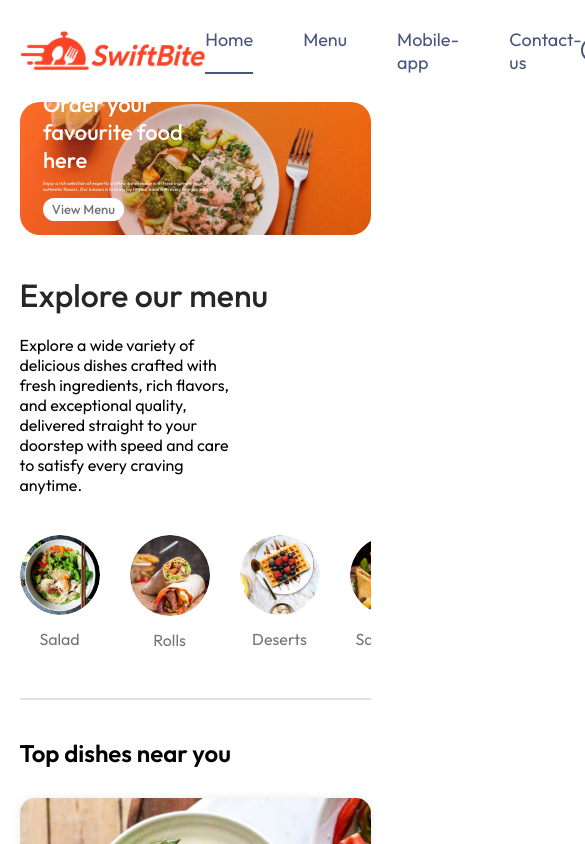
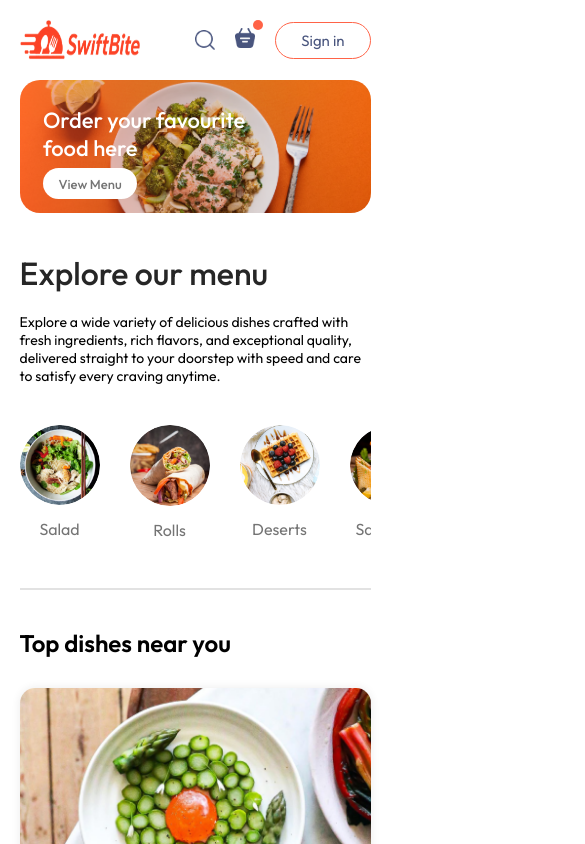
Before and after one commit to amansingh-21/swiftbite-mern, a React (Vite) app in the folder frontend/: page / in a window 390 px wide. Shown: the top 844 px of the page, 585 px wide, since content can reach past the window. Built offline with nearby package versions, Linux system fonts and the light colour scheme.

Commit message:
feat: implement responsive homepage layout

```diff
--- a/frontend/src/components/ExploreMenu/ExploreMenu.css
+++ b/frontend/src/components/ExploreMenu/ExploreMenu.css
@@ -53,3 +53,10 @@
   border:4px solid tomato;
   padding:2px;
 }
+
+@media (max-width:1050px){
+   .explore-menu-text{
+      max-width: 100%;
+      font-size: 14px;
+   }
+}
--- a/frontend/src/components/Footer/Footer.css
+++ b/frontend/src/components/Footer/Footer.css
@@ -50,3 +50,15 @@
    background-color: grey;
    border: none;
 }
+
+@media (max-width:750px){
+   .footer-content{
+      display: flex;
+      flex-direction: column;
+      gap: 35px;
+   }
+
+   .footer-copyright{
+      text-align: center;
+   }
+}
--- a/frontend/src/components/Header/Header.css
+++ b/frontend/src/components/Header/Header.css
@@ -40,3 +40,24 @@
   font-size: max(1vw, 13px);
   border-radius: 50px;
 }
+
+@media (max-width: 1050px){
+
+  .header-contents{
+      max-width: 45%;
+  }
+}
+
+@media (max-width:750px){
+   .header-contents{
+      max-width: 65%;
+   }
+
+   .header-contents p{
+      display: none;
+   }
+
+   .header-contents button{
+      padding: 2vw 4vw;
+   }
+}
--- a/frontend/src/components/Navbar/Navbar.css
+++ b/frontend/src/components/Navbar/Navbar.css
@@ -61,3 +61,56 @@
     top:-8px;
     right:-8px;
 }
+
+@media (max-width:1050px) {
+    .navbar .logo{
+        width: 140px;
+    }
+
+    .navbar-menu{
+        gap: 20px;
+        font-size: 17px;
+    }
+
+    .navbar-right{
+        gap: 30px;
+    }
+
+    .navbar-right img{
+        width: 22px;
+    }
+
+    .navbar-right button{
+        padding:8px 25px;
+    }
+}
+
+@media (max-width:900px) {
+    .navbar .logo{
+        width: 120px;
+    }
+
+    .navbar-menu{
+        gap: 15px;
+        font-size: 16px;
+    }
+
+    .navbar-right{
+        gap: 20px;
+    }
+
+    .navbar-right img{
+        width: 20px;
+    }
+
+    .navbar-right button{
+        padding:8px 25px;
+        font-size: 15px;
+    }
+}
+
+@media (max-width:750px){
+    .navbar-menu{
+        display: none;
+    }
+}
--- a/frontend/src/components/Navbar/Navbar.jsx
+++ b/frontend/src/components/Navbar/Navbar.jsx
@@ -2,6 +2,7 @@
 import './Navbar.css'
 import {assets} from '../../assets/assets'
 import { useState } from 'react'
+import { Link } from 'react-router'
 
 const Navbar = () => {
    const [menu, setMenu] = useState("Home");
@@ -9,10 +10,10 @@
        <div className='navbar'>
          <img src={assets.logo} className='logo'/>
          <ul className='navbar-menu'>
-            <li className={menu === "Home" ? "active" : ""} onClick={() => setMenu("Home")}>Home</li>
-            <li className={menu === "Menu" ? "active" : ""} onClick={() => setMenu("Menu")}>Menu</li>
-            <li className={menu === "Mobile-app" ? "active" : ""} onClick={() => setMenu("Mobile-app")}>Mobile-app</li>
-            <li className={menu === "Contact-us" ? "active" : ""} onClick={() => setMenu("Contact-us")}>Contact-us</li>
+            <Link to='/' className={menu === "Home" ? "active" : ""} onClick={() => setMenu("Home")}>Home</Link>
+            <a href='#explore-menu' className={menu === "Menu" ? "active" : ""} onClick={() => setMenu("Menu")}>Menu</a>
+            <a href='#app-download' className={menu === "Mobile-app" ? "active" : ""} onClick={() => setMenu("Mobile-app")}>Mobile-app</a>
+            <a href='#footer' className={menu === "Contact-us" ? "active" : ""} onClick={() => setMenu("Contact-us")}>Contact-us</a>
          </ul>
          <div className="navbar-right">
              <img src={assets.search_icon} alt="" />
--- a/frontend/src/index.css
+++ b/frontend/src/index.css
@@ -5,6 +5,7 @@
     margin:0;
     box-sizing: border-box;
     font-family: Outfit;
+    scroll-behavior: smooth;
 }
 
 body{
```
